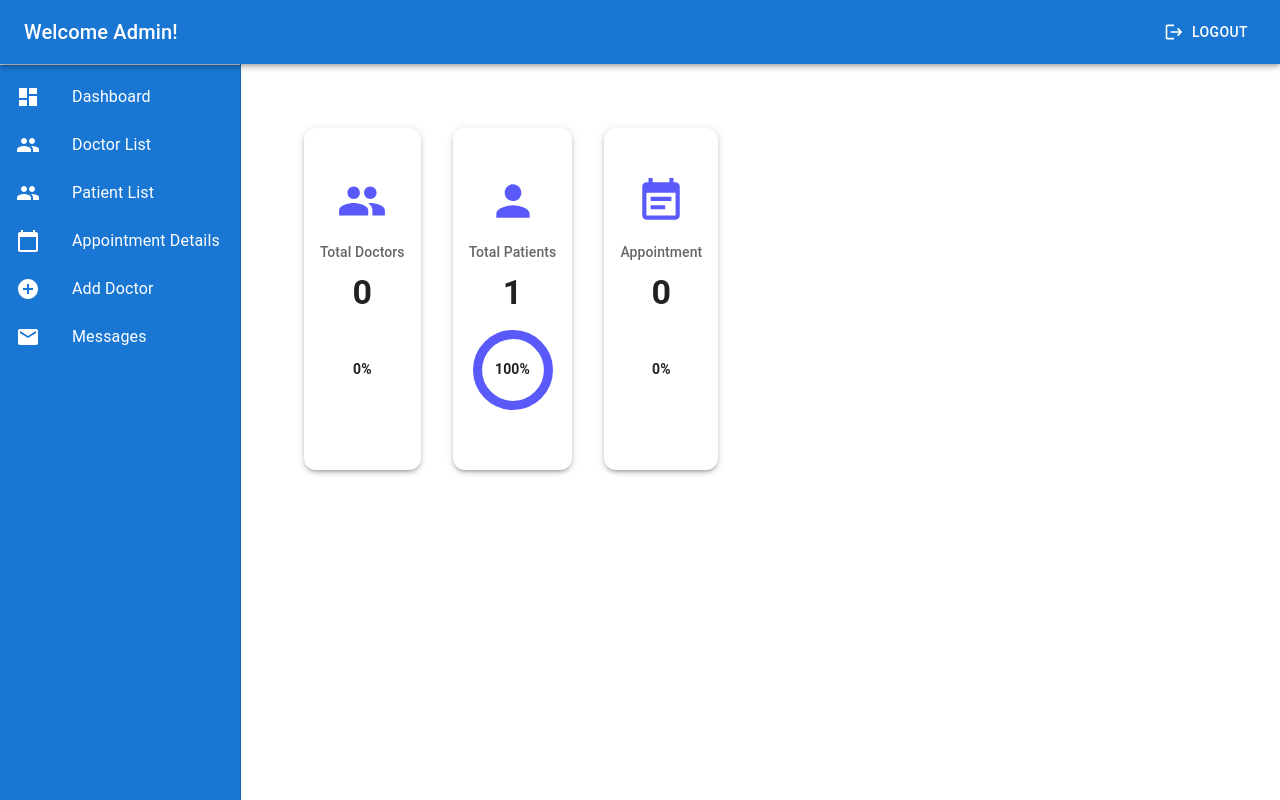
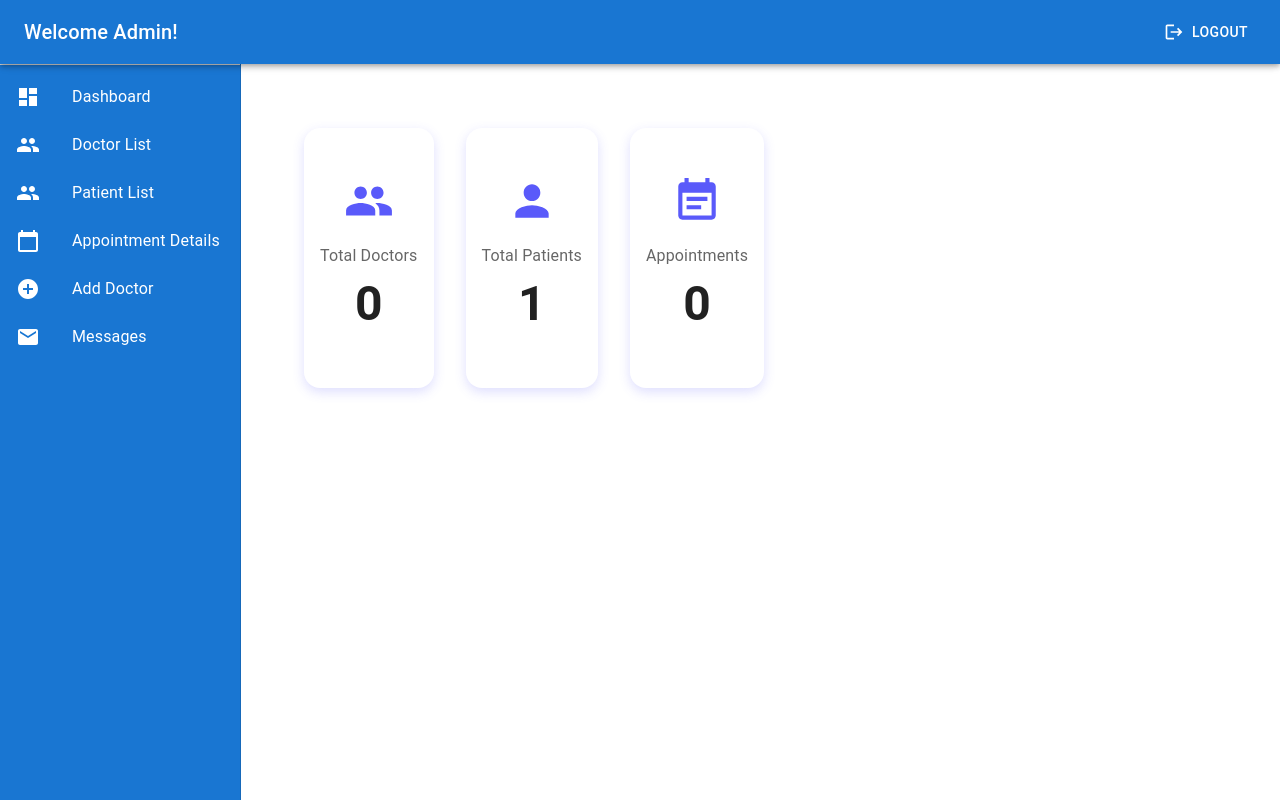
Before and after one commit to bhadra-unni/clinic-management-project, a React (Vite) app in the folder frontend/: page /admin/dashboard in a window 1280 px wide. Built offline with nearby package versions, Linux system fonts and the light colour scheme.

Commit message:
dashboard updated

```diff
--- a/frontend/src/pages/admin/Dashboard2.jsx
+++ b/frontend/src/pages/admin/Dashboard2.jsx
@@ -1,6 +1,6 @@
 import React from 'react';
 import {
-  Box, Grid, Typography, Card, CardContent, CircularProgress
+  Box, Grid, Typography, Card, CardContent
 } from '@mui/material';
 import { Group, Person, EventNote } from '@mui/icons-material';
 import { useNavigate } from 'react-router-dom';
@@ -10,33 +10,27 @@ const Dashboard = () => {
   const navigate = useNavigate();
 
   // Simulated data (replace with props/context/api)
-  const doctorList = [ ]; // 0 doctors
-  const patientList = [{}] // 0 patients
-  const appointmentList = []; // No appointments yet
-
-  // Calculate percentages
-  const total = doctorList.length + patientList.length + appointmentList.length || 1;
+  const doctorList = [];
+  const patientList = [{}]; // 1 dummy patient
+  const appointmentList = [];
 
   const cardData = [
     {
       icon: <Group sx={{ fontSize: 50, color: '#5A5AFA' }} />,
       title: 'Total Doctors',
       value: doctorList.length,
-      percent: Math.round((doctorList.length / total) * 100),
       path: '/admin/doctor-list',
     },
     {
       icon: <Person sx={{ fontSize: 50, color: '#5A5AFA' }} />,
       title: 'Total Patients',
       value: patientList.length,
-      percent: Math.round((patientList.length / total) * 100),
       path: '/admin/patient-list',
     },
     {
       icon: <EventNote sx={{ fontSize: 50, color: '#5A5AFA' }} />,
-      title: 'Appointment',
+      title: 'Appointments',
       value: appointmentList.length,
-      percent: 0,
       path: '/admin/appointment-details',
     }
   ];
@@ -52,13 +46,14 @@ const Dashboard = () => {
                   textAlign: 'center',
                   py: 4,
                   cursor: 'pointer',
-                borderRadius: 3,
-                transition: '0.3s',
-                boxShadow: 3,
+                  borderRadius: 4,
+                  transition: '0.3s ease-in-out',
+                  boxShadow: '0 4px 12px rgba(90, 90, 250, 0.2)',
                   '&:hover': {
-                  boxShadow: 6,
-                  transform: 'scale(1.03)',
+                    boxShadow: '0 6px 20px rgba(90, 90, 250, 0.3)',
+                    transform: 'translateY(-4px)',
                   },
+                  backgroundColor: '#fff',
                 }}
                 onClick={() => navigate(card.path)}
               >
@@ -66,40 +61,12 @@ const Dashboard = () => {
                   <Box sx={{ display: 'flex', justifyContent: 'center', mb: 2 }}>
                     {card.icon}
                   </Box>
-                <Typography variant="subtitle2" color="text.secondary">
+                  <Typography variant="subtitle1" color="text.secondary" gutterBottom>
                     {card.title}
                   </Typography>
-
-                <Typography variant="h4" fontWeight="bold" sx={{ my: 1 }}>
+                  <Typography variant="h3" fontWeight="bold" color="text.primary">
                     {card.value}
                   </Typography>
-
-                {/* Circular percentage progress */}
-                <Box sx={{ position: 'relative', display: 'inline-flex', mt: 1 }}>
-                  <CircularProgress
-                    variant="determinate"
-                    value={card.percent}
-                    size={80}
-                    thickness={5}
-                    sx={{ color: '#5A5AFA' }}
-                  />
-                  <Box
-                    sx={{
-                      top: 0,
-                      left: 0,
-                      bottom: 0,
-                      right: 0,
-                      position: 'absolute',
-                      display: 'flex',
-                      alignItems: 'center',
-                      justifyContent: 'center',
-                    }}
-                  >
-                    <Typography variant="subtitle2" fontWeight="bold">
-                      {card.percent}%
-                    </Typography>
-                  </Box>
-                </Box>
                 </CardContent>
               </Card>
             </Grid>
```
Lines whose indentation alone changed are shown as unchanged.
